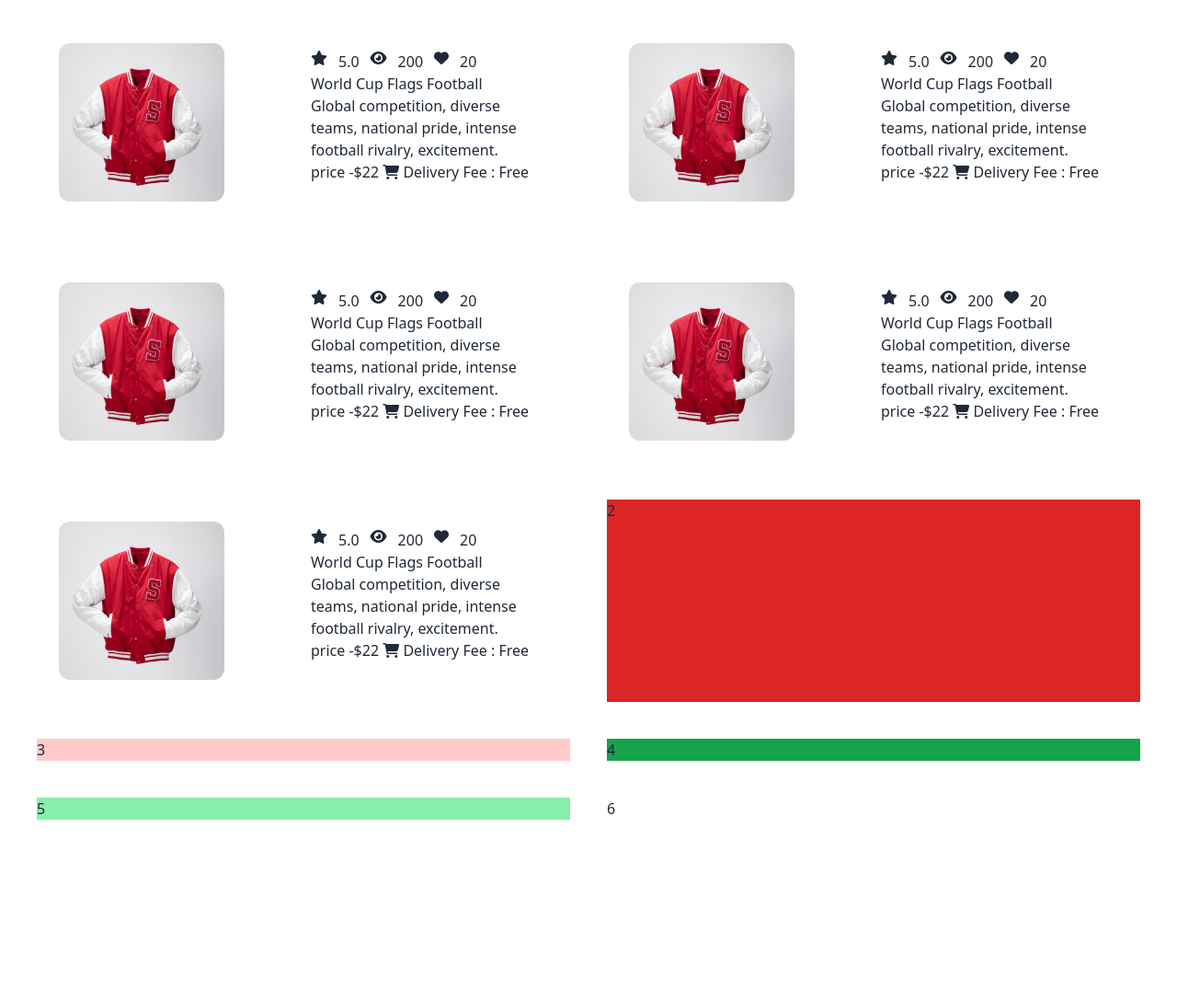
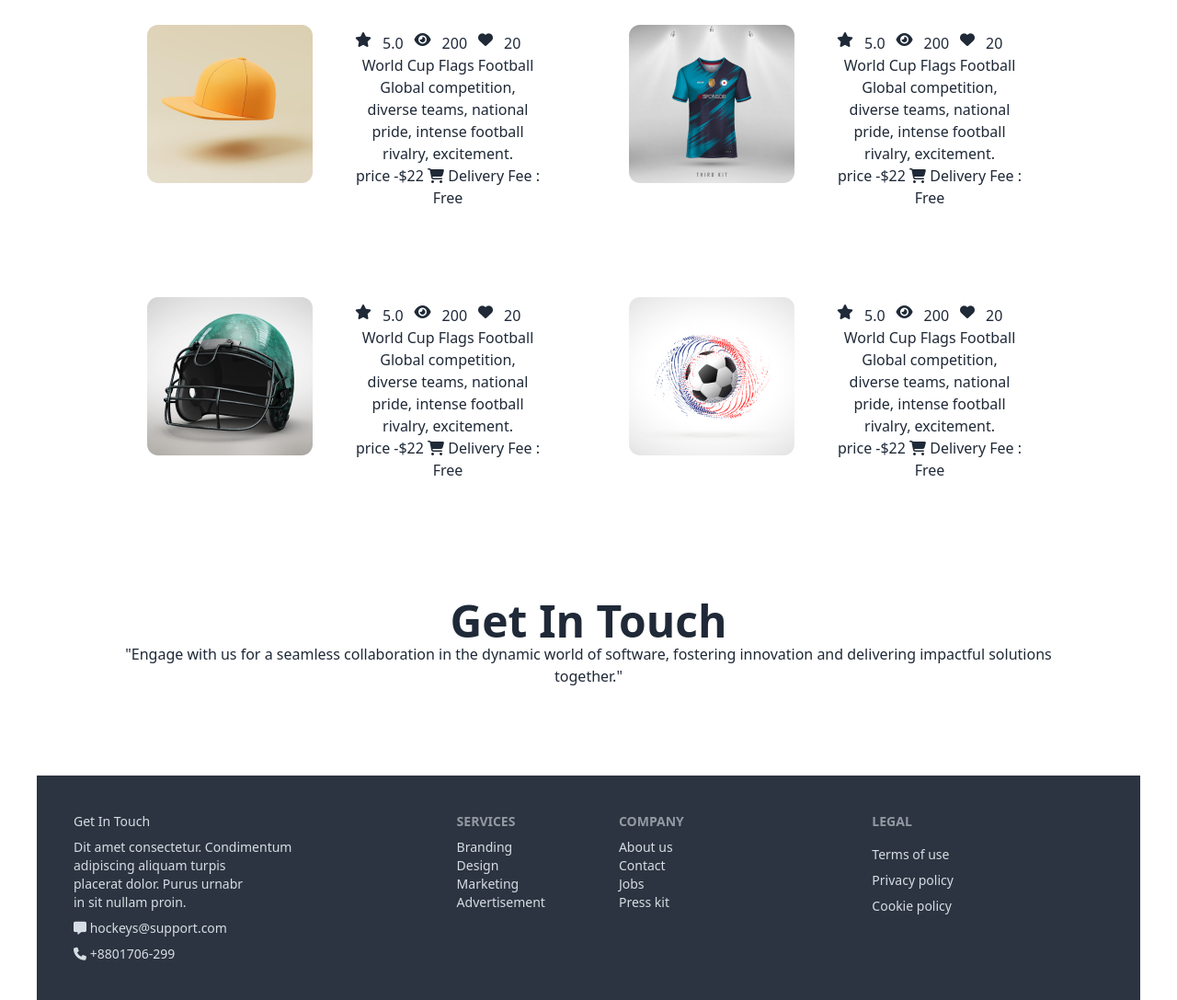
Before and after one commit to k12amrul/b9-assignment-three, a plain HTML site: page index.html in a window 1280 px wide. Shown: the part 2743-3830 px from the top of the page at 92% size. Before the commit the page ends 3634 px from the top, so only its background shows below. Drawn offline with nearby package versions, Linux system fonts and the light colour scheme.

Commit message:
footer section  75% done this project

```diff
--- a/index.html
+++ b/index.html
@@ -147,40 +147,8 @@
                 dolor ipsa, neque qui eum reiciendis tempore laudantium molestiae vitae nesciunt odio assumenda magnam
                 aliquam!</p>
 
-            <div class="  ">
-                <div class=" grid-cols-2">
-
-
-                    <div class=" ">
-                        <img src="Images/5.png" alt="">
-
-                    </div>
-
-                    <div class=" ">
-                        <h1>ffffffffffffffffffff</h1>
-                        <div class="flex justify-center gap-3 ">
-
-                            <i class="fa-solid fa-star"></i>
-                            <h4>5.0</h4>
-                            <i class="fa-solid fa-eye"></i>
-                            <h4>200</h4>
-                            <i class="fa-solid fa-heart"></i>
-
-                            <h4>20</h4>
-
-                        </div>
-
-                    </div>
-                </div>
-            </div>
-        </section>
-
-
-
-    </main>
-    <section>
             <div class="grid grid-cols-1 gap-10 md:grid-cols-2 lg:grid-cols-2 ">
-            <div class="grid  grid-cols-1 md:grid-cols-2 lg:grid-cols-2 p-6"   >
+                <div class="grid  grid-cols-1 md:grid-cols-2 lg:grid-cols-2 p-6">
                     <div class="    ">
                         <img class="  " src="Images/5.png" alt="">
 
@@ -198,17 +166,18 @@
 
                         </div>
                         <h1>World Cup Flags Football</h1>
-                    <h1>Global competition, diverse teams, national pride, intense football rivalry, excitement.</h1>
+                        <h1>Global competition, diverse teams, national pride, intense football rivalry, excitement.
+                        </h1>
 
-                    <p>price -$22  <i class="fa-solid fa-cart-shopping"></i> Delivery Fee : Free</p>
+                        <p>price -$22 <i class="fa-solid fa-cart-shopping"></i> Delivery Fee : Free</p>
 
 
                     </div>
 
                 </div>
-            <div class="grid  grid-cols-1 md:grid-cols-2 lg:grid-cols-2 p-6"   >
+                <div class="grid  grid-cols-1 md:grid-cols-2 lg:grid-cols-2 p-6">
                     <div class="    ">
-                    <img class="  " src="Images/5.png" alt="">
+                        <img class="  " src="Images/6.png" alt="">
 
                     </div>
                     <div class=" p-2 ">
@@ -224,17 +193,18 @@
 
                         </div>
                         <h1>World Cup Flags Football</h1>
-                    <h1>Global competition, diverse teams, national pride, intense football rivalry, excitement.</h1>
+                        <h1>Global competition, diverse teams, national pride, intense football rivalry, excitement.
+                        </h1>
 
-                    <p>price -$22  <i class="fa-solid fa-cart-shopping"></i> Delivery Fee : Free</p>
+                        <p>price -$22 <i class="fa-solid fa-cart-shopping"></i> Delivery Fee : Free</p>
 
 
                     </div>
 
                 </div>
-            <div class="grid  grid-cols-1 md:grid-cols-2 lg:grid-cols-2 p-6"   >
+                <div class="grid  grid-cols-1 md:grid-cols-2 lg:grid-cols-2 p-6">
                     <div class="    ">
-                    <img class="  " src="Images/5.png" alt="">
+                        <img class="  " src="Images/7.png" alt="">
 
                     </div>
                     <div class=" p-2 ">
@@ -250,17 +220,18 @@
 
                         </div>
                         <h1>World Cup Flags Football</h1>
-                    <h1>Global competition, diverse teams, national pride, intense football rivalry, excitement.</h1>
+                        <h1>Global competition, diverse teams, national pride, intense football rivalry, excitement.
+                        </h1>
 
-                    <p>price -$22  <i class="fa-solid fa-cart-shopping"></i> Delivery Fee : Free</p>
+                        <p>price -$22 <i class="fa-solid fa-cart-shopping"></i> Delivery Fee : Free</p>
 
 
                     </div>
 
                 </div>
-            <div class="grid  grid-cols-1 md:grid-cols-2 lg:grid-cols-2 p-6"   >
+                <div class="grid  grid-cols-1 md:grid-cols-2 lg:grid-cols-2 p-6">
                     <div class="    ">
-                    <img class="  " src="Images/5.png" alt="">
+                        <img class="  " src="Images/8.png" alt="">
 
                     </div>
                     <div class=" p-2 ">
@@ -276,17 +247,18 @@
 
                         </div>
                         <h1>World Cup Flags Football</h1>
-                    <h1>Global competition, diverse teams, national pride, intense football rivalry, excitement.</h1>
+                        <h1>Global competition, diverse teams, national pride, intense football rivalry, excitement.
+                        </h1>
 
-                    <p>price -$22  <i class="fa-solid fa-cart-shopping"></i> Delivery Fee : Free</p>
+                        <p>price -$22 <i class="fa-solid fa-cart-shopping"></i> Delivery Fee : Free</p>
 
 
                     </div>
 
                 </div>
-            <div class="grid  grid-cols-1 md:grid-cols-2 lg:grid-cols-2 p-6"   >
+                <div class="grid  grid-cols-1 md:grid-cols-2 lg:grid-cols-2 p-6">
                     <div class="    ">
-                    <img class="  " src="Images/5.png" alt="">
+                        <img class="  " src="Images/9.png" alt="">
 
                     </div>
                     <div class=" p-2 ">
@@ -302,21 +274,103 @@
 
                         </div>
                         <h1>World Cup Flags Football</h1>
-                    <h1>Global competition, diverse teams, national pride, intense football rivalry, excitement.</h1>
+                        <h1>Global competition, diverse teams, national pride, intense football rivalry, excitement.
+                        </h1>
 
-                    <p>price -$22  <i class="fa-solid fa-cart-shopping"></i> Delivery Fee : Free</p>
+                        <p>price -$22 <i class="fa-solid fa-cart-shopping"></i> Delivery Fee : Free</p>
 
 
                     </div>
 
                 </div>
-            <div class="bg-red-600">2</div>
-            <div class="bg-red-200">3</div>
-            <div class="bg-green-600">4</div>
-            <div class="bg-green-300">5</div>
-            <div>6</div>
+                <div class="grid  grid-cols-1 md:grid-cols-2 lg:grid-cols-2 p-6">
+                    <div class="    ">
+                        <img class="  " src="Images/10.png" alt="">
+
                     </div>
+                    <div class=" p-2 ">
+                        <div class="flex  gap-3 ">
+
+                            <i class="fa-solid fa-star"></i>
+                            <h4>5.0</h4>
+                            <i class="fa-solid fa-eye"></i>
+                            <h4>200</h4>
+                            <i class="fa-solid fa-heart"></i>
+
+                            <h4>20</h4>
+
+                        </div>
+                        <h1>World Cup Flags Football</h1>
+                        <h1>Global competition, diverse teams, national pride, intense football rivalry, excitement.
+                        </h1>
+
+                        <p>price -$22 <i class="fa-solid fa-cart-shopping"></i> Delivery Fee : Free</p>
+
+
+                    </div>
+
+                </div>
+
+            </div>
+
+
+
         </section>
+
+        <!-- form   section -->
+
+        <section class="text-center lg:m-24 ">
+            <h1 class=" text-5xl font-semibold">Get In Touch</h1>
+            <p>"Engage with us for a seamless collaboration in the dynamic world of software, fostering innovation and
+                delivering impactful solutions together."</p>
+
+
+        </section>
+
+
+
+
+    </main>
+
+
+    <!-- footer section -->
+
+    <footer class="footer p-10  bg-neutral  text-neutral-content">
+        <aside>
+            <h4>Get In Touch</h4>
+            <p>Dit amet consectetur. Condimentum <br> adipiscing aliquam turpis
+                <br> placerat dolor. Purus urnabr
+                <br> in sit nullam proin.
+            </p>
+
+            <p> <i class="fa-solid fa-message"></i> hockeys@support.com</p>
+            <p><i class="fa-solid fa-phone"></i> +8801706-299</p>
+        </aside>
+
+        <div class="grid  grid-cols-2  gap-20" >
+            <nav class="grid grid-cols-1">
+                <header class="footer-title">Services</header>
+                <a class="link link-hover">Branding</a>
+                <a class="link link-hover">Design</a>
+                <a class="link link-hover">Marketing</a>
+                <a class="link link-hover">Advertisement</a>
+            </nav>
+            <nav  class="grid grid-cols-1 ">
+                <header class="footer-title">Company</header>
+                <a class="link link-hover">About us</a>
+                <a class="link link-hover">Contact</a>
+                <a class="link link-hover">Jobs</a>
+                <a class="link link-hover">Press kit</a>
+            </nav>
+        </div>
+
+        <nav>
+            <header class="footer-title">Legal</header>
+            <a class="link link-hover">Terms of use</a>
+            <a class="link link-hover">Privacy policy</a>
+            <a class="link link-hover">Cookie policy</a>
+        </nav>
+    </footer>
 
 
 </body>
```
Lines whose indentation alone changed are shown as unchanged.
